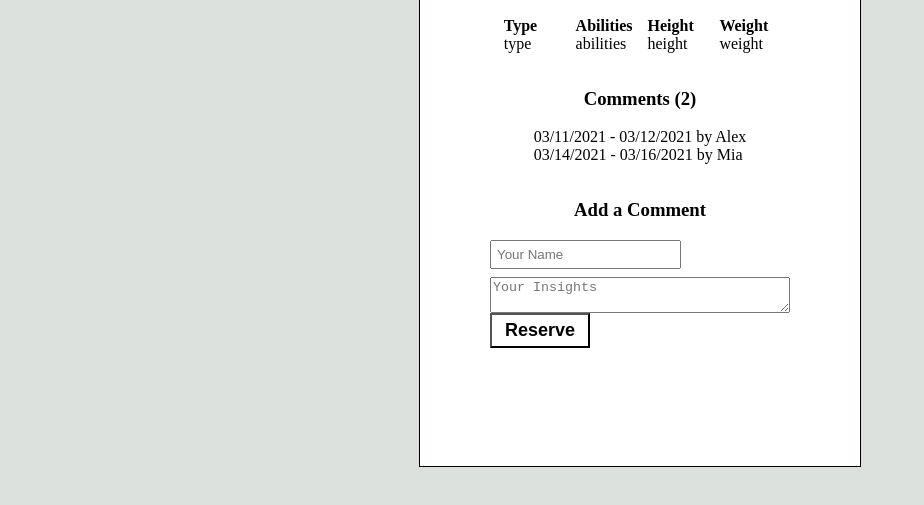
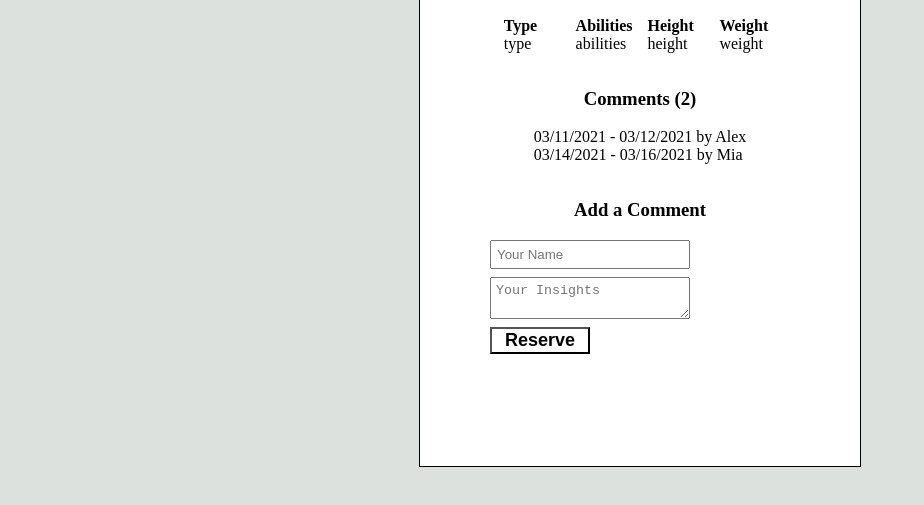
Before and after one commit to fed1k/PokeApi, a website built with webpack: page src/index.html in a window 1280 px wide. Both pictures are taken after a click on the button "Reservations". Shown: the part 279-784 px from the top of the page, without its empty margins (0-924 px from the left). Built offline with nearby package versions, Linux system fonts and the light colour scheme; no server answers.

Commit message:
Modify 'submit'style for both cards

```diff
--- a/src/style.scss
+++ b/src/style.scss
@@ -77,9 +77,11 @@ body {
   display: flex;
   flex-direction: column;
 
-  input {
+  .input {
+    box-sizing: border-box;
     padding: 5px;
     margin-bottom: 8px;
+    width: 200px;
     margin-right: auto;
   }
 }
```
